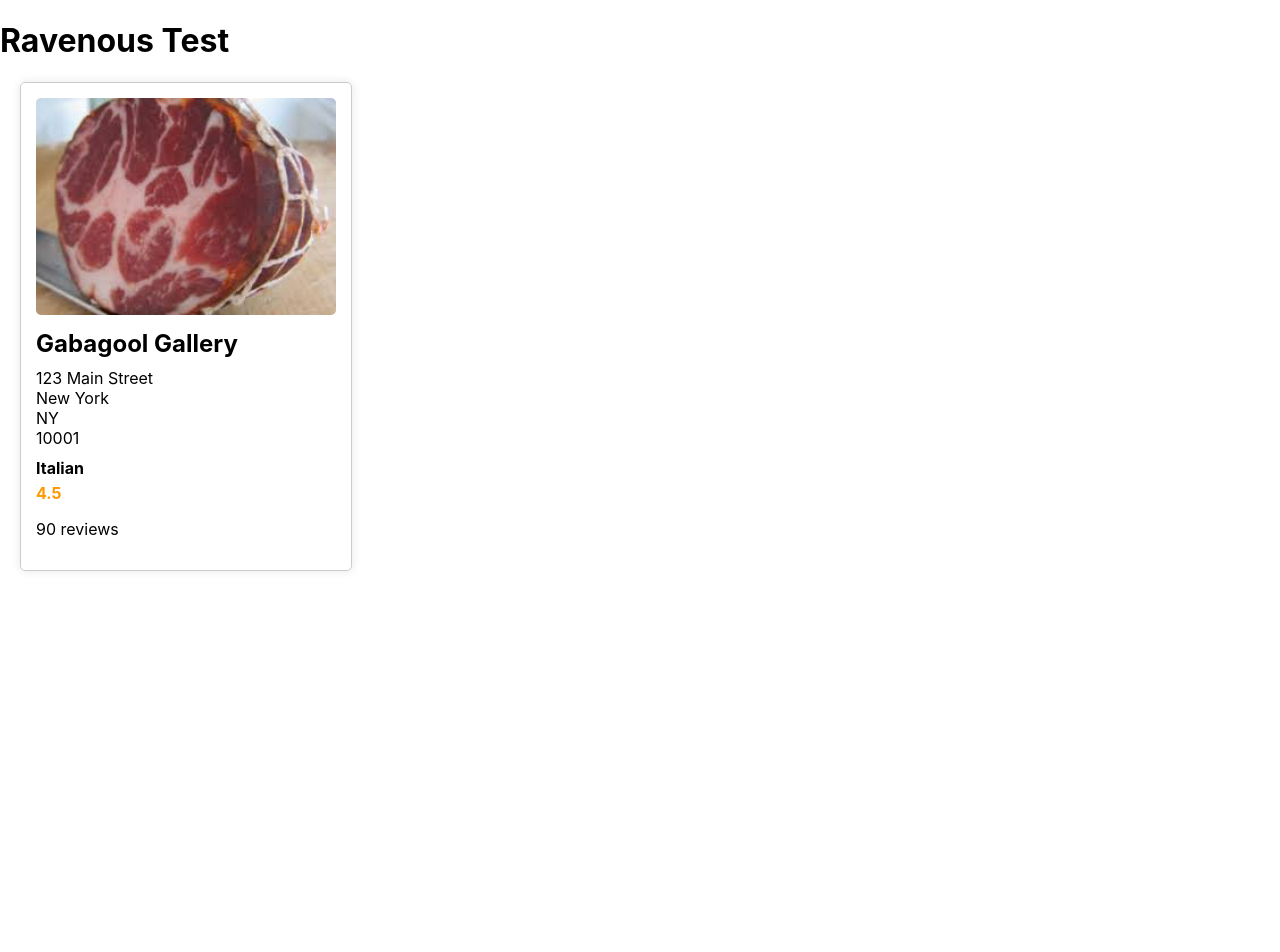
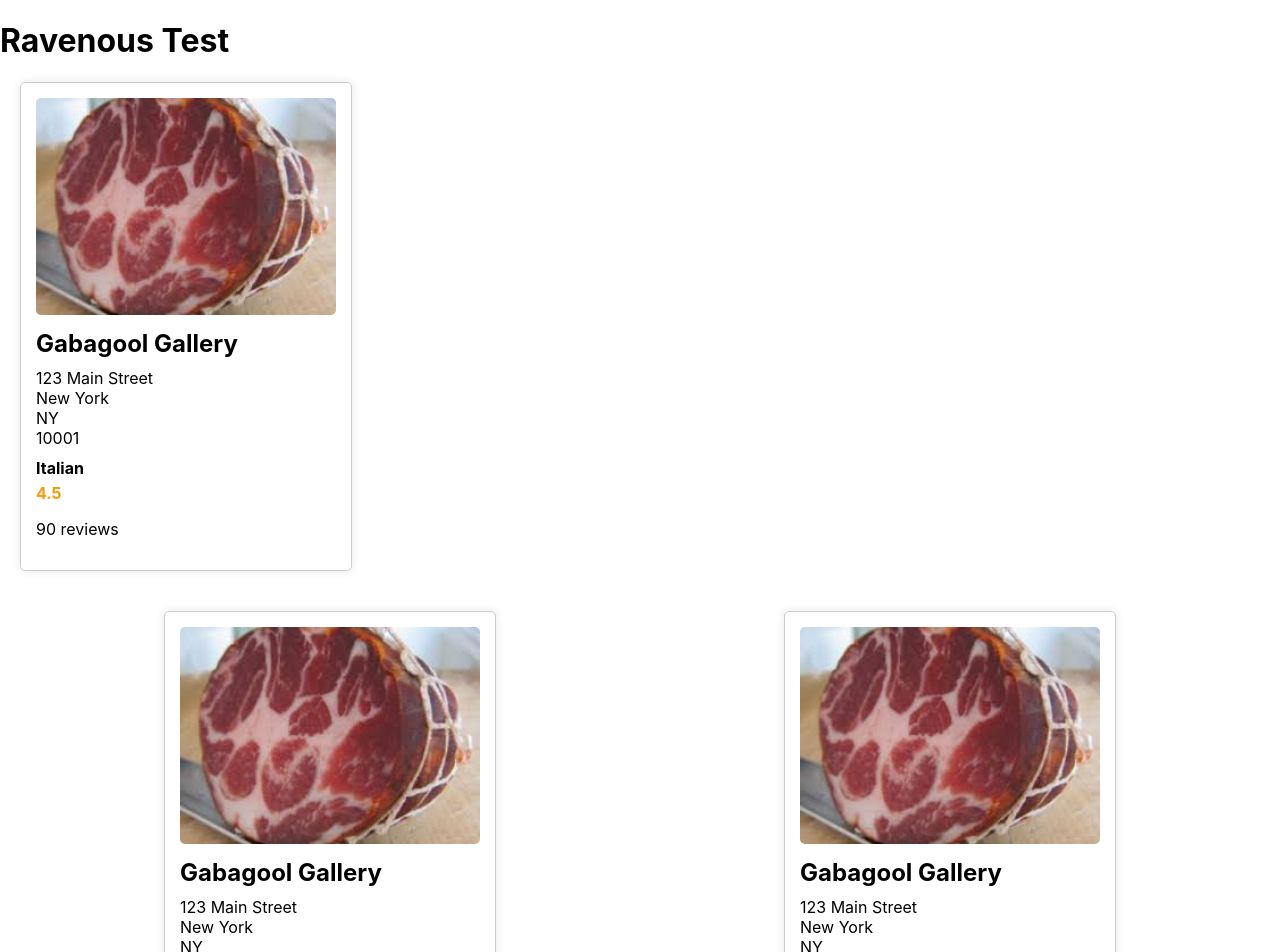
Before and after one commit to BenREdmiston/ravenous, a React (Create React App) app: page / in a window 1280 px wide. Shown: the top 952 px of the page. Before the commit the page ends 800 px from the top, so only its background shows below. Built offline with nearby package versions, Linux system fonts and the light colour scheme.

Commit message:
getting up to blank slate for start of work

```diff
--- a/src/App.js
+++ b/src/App.js
@@ -1,6 +1,7 @@
 import logo from './logo.svg';
 import './App.css';
-import Business from './components/business';
+import Business from './components/Business';
+import BusinessList from './components/BusinessList';
 import { clear } from '@testing-library/user-event/dist/clear';
 
 function App() {
@@ -8,6 +9,8 @@ function App() {
     <div>
       <h1>Ravenous Test</h1>
       <Business />
+      <BusinessList />
+
     </div>
   );
 }
```
